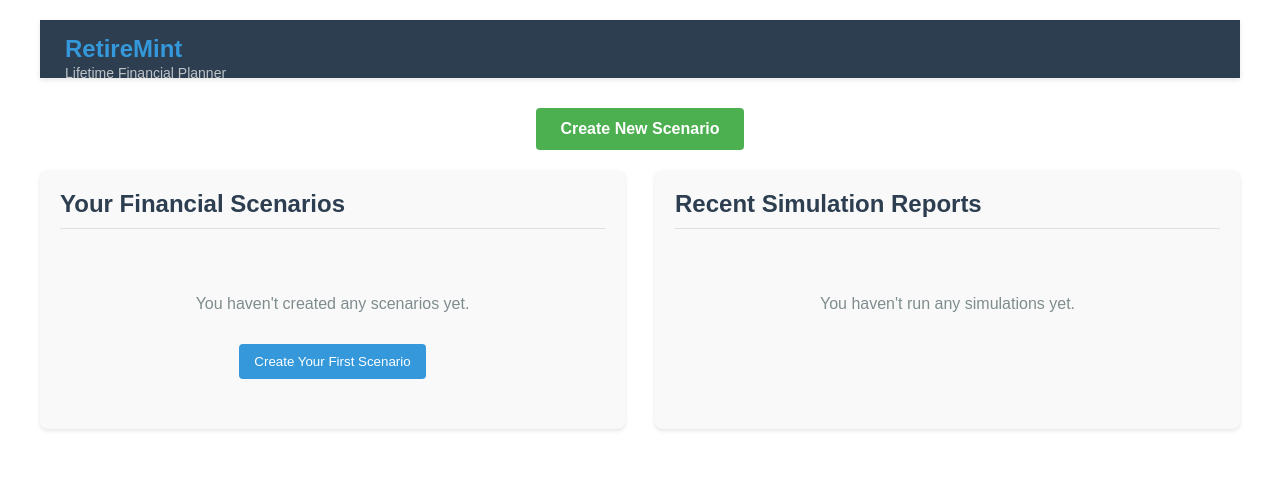
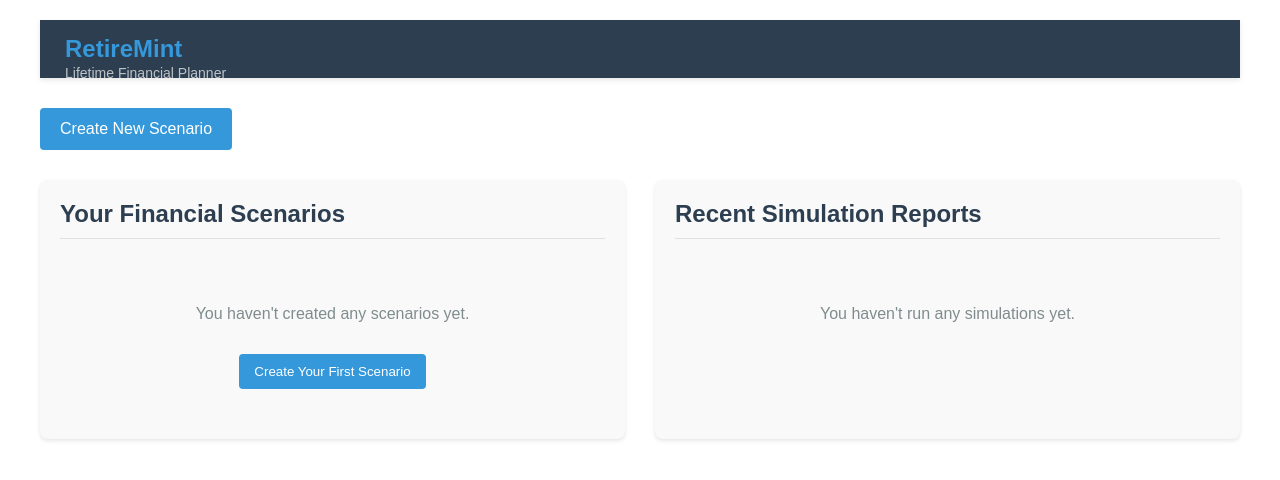
Before and after one commit to CSE-416-RetireMint-Team/RetireMint, a React (Create React App) app in the folder retiremint/client/: page /dashboard in a window 1280 px wide. Shown: the top 480 px of the page. Built offline with nearby package versions, Linux system fonts and the light colour scheme.

Commit message:
dashboard styling for forms

```diff
--- a/retiremint/client/src/Stylesheets/Dashboard.css
+++ b/retiremint/client/src/Stylesheets/Dashboard.css
@@ -38,24 +38,23 @@
 
 .dashboard-actions {
   display: flex;
-  justify-content: center;
-  margin: 20px 0;
+  justify-content: space-between;
+  margin-bottom: 30px;
 }
 
 .action-button {
-  padding: 12px 24px;
-  font-size: 16px;
-  font-weight: 600;
-  background-color: #4CAF50;
+  background-color: #3498db;
   color: white;
   border: none;
+  padding: 12px 20px;
   border-radius: 4px;
   cursor: pointer;
+  font-size: 16px;
   transition: background-color 0.3s;
 }
 
 .action-button:hover {
-  background-color: #3e8e41;
+  background-color: #2980b9;
 }
 
 .profile-button {
```
